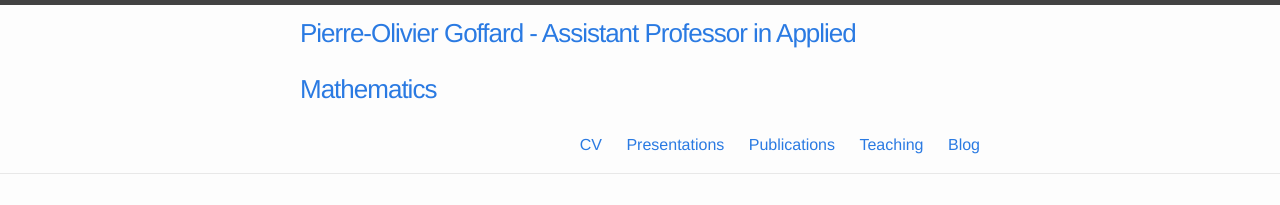
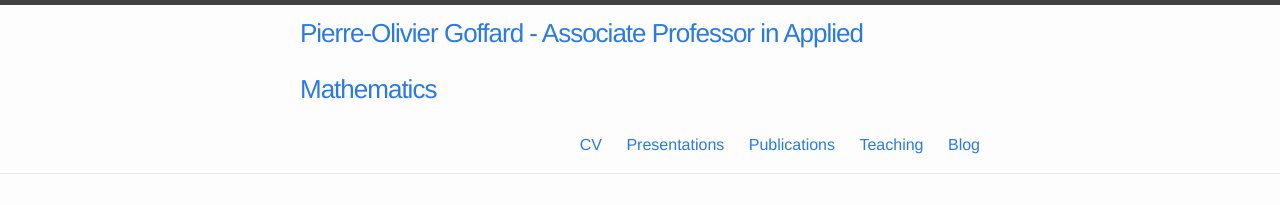
Before and after one commit to LaGauffre/LaGauffre.github.io, a Jekyll site: the page built from index.html, in a window 1280 px wide. Shown: the top 205 px of the page. Built offline with Jekyll 4.4.1, drawn with Linux system fonts in a browser that asks for light colours; nearby versions of some CDN libraries; some web fonts are replaced.

Commit message:
Update config*

```diff
--- a/_config.yml
+++ b/_config.yml
@@ -1,5 +1,5 @@
 # Site settings
-title: Pierre-Olivier Goffard - Assistant Professor in Applied Mathematics
+title: Pierre-Olivier Goffard - Associate Professor in Applied Mathematics
 email: pierre.olivier.goffard@gmail.com
 description: > # this means to ignore newlines until "baseurl:"
   All you need to know about me and my research work!
```
